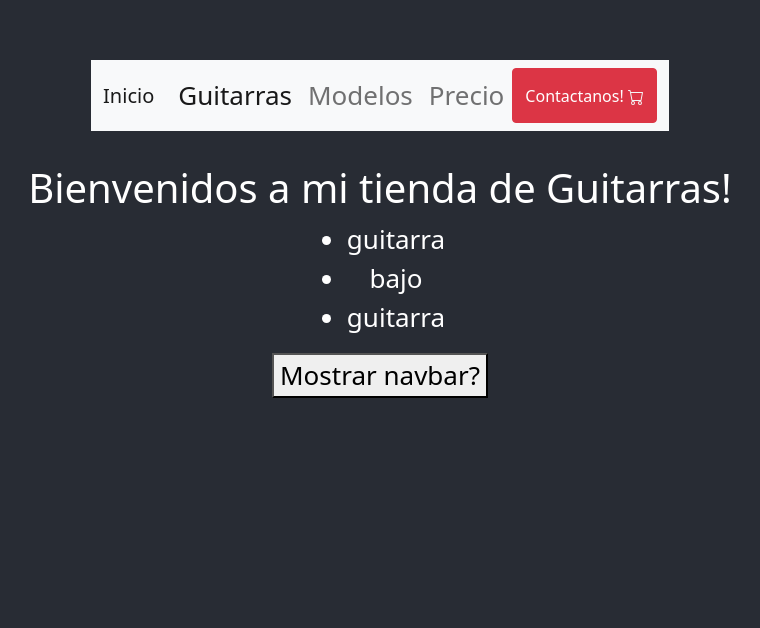
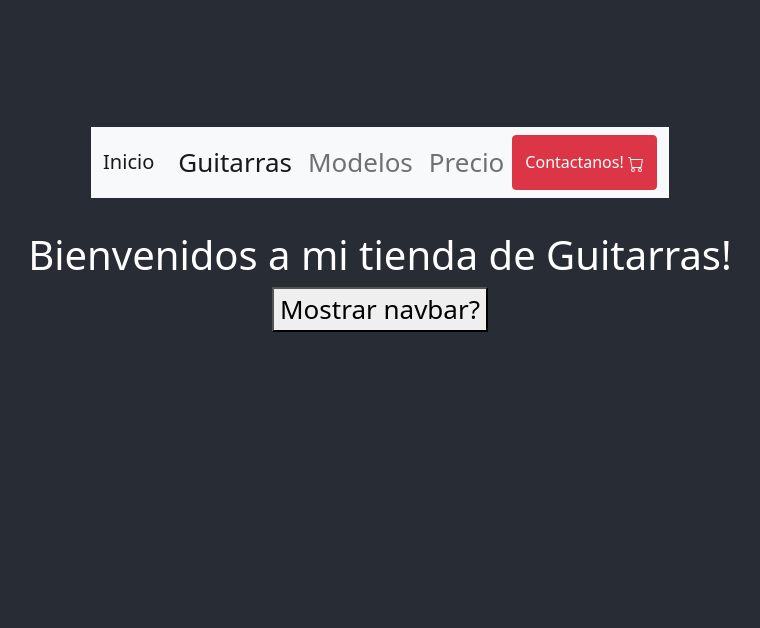
Before and after one commit to MateoMagnasco/coder-app, a React (Create React App) app: page / in a window 1280 px wide. Shown: the part 171-799 px from the top of the page, without its empty margins (260-1020 px from the left). Built offline with nearby package versions, Linux system fonts and the light colour scheme; grey boxes are pictures that could not be loaded.

Commit message:
borre el listado de App.js

```diff
--- a/src/App.js
+++ b/src/App.js
@@ -49,15 +49,13 @@ function App() {
 
 
         <h1>Bienvenidos a mi tienda de Guitarras!</h1>
-        <ul>
-          {gtrsList.map(instrumento=> <li key={instrumento.id}>{instrumento.nombre}</li>)}
-        </ul>
+
         <button onClick={()=>setView(!view)}>Mostrar navbar?</button>
          {/* <h1 >{count}</h1> */}
          </header>
 
 
-        <ItemListContainer greeting="Este es mi ItemListContainer"/>
+        <ItemListContainer/>
         <ItemDetailContainer/>
 
 
```
